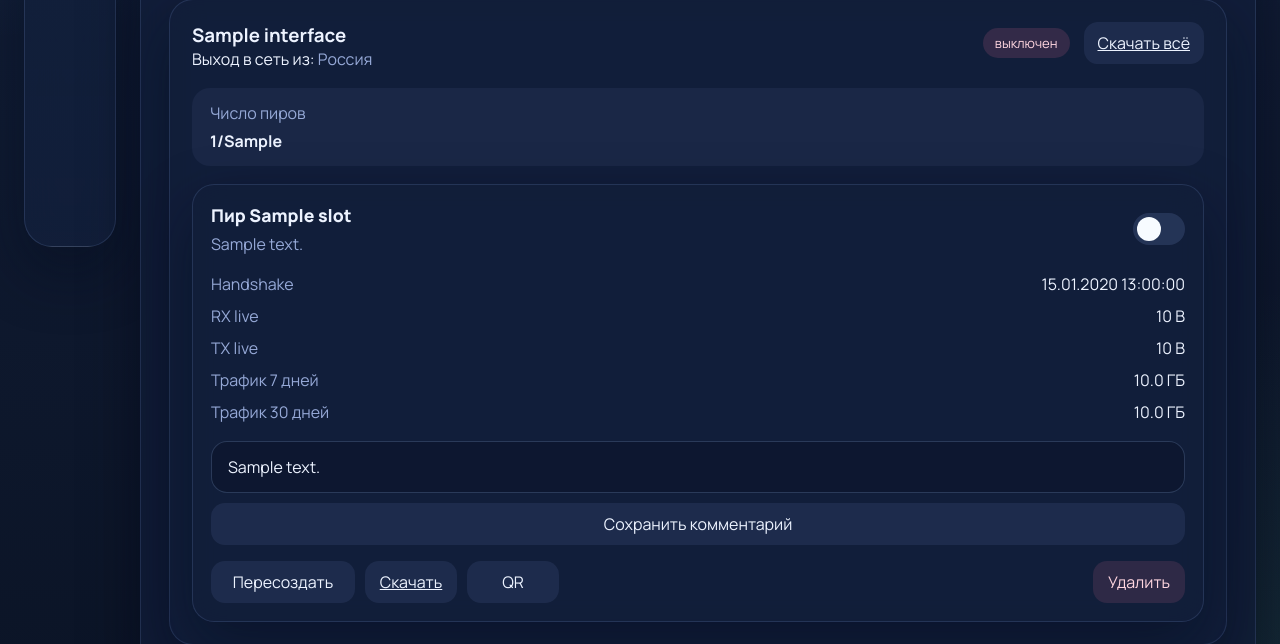
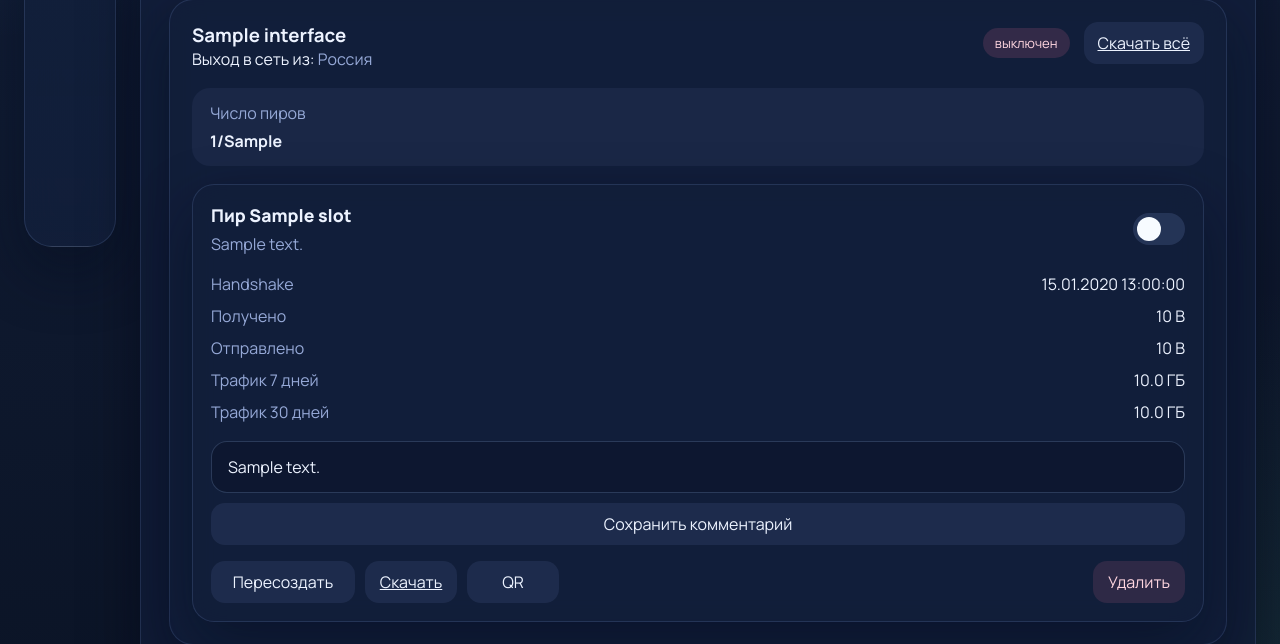
Before and after one commit to altzxd/nelomai-panel, a FastAPI app: template app/templates/dashboard.html in a window 1280 px wide. Shown: the part 529-1173 px from the top of the page. Run offline with FastAPI, Linux system fonts and the light colour scheme; the template is opened without the code that fills it: most values are stand-ins (such as "Sample title", 1, 10 or a date in 2020); some libraries are stand-ins or nearby versions.

Commit message:
Rename peer RX TX labels

```diff
--- a/app/templates/dashboard.html
+++ b/app/templates/dashboard.html
@@ -281,8 +281,8 @@
                                 {% endif %}
                                 <dl class="peer-metrics">
                                     <div><dt>Handshake</dt><dd>{{ peer.handshake_at|handshake_moscow }}</dd></div>
-                                    <div><dt>RX live</dt><dd>{{ peer.live_rx_bytes|bytes_compact }}</dd></div>
-                                    <div><dt>TX live</dt><dd>{{ peer.live_tx_bytes|bytes_compact }}</dd></div>
+                                    <div><dt>Получено</dt><dd>{{ peer.live_rx_bytes|bytes_compact }}</dd></div>
+                                    <div><dt>Отправлено</dt><dd>{{ peer.live_tx_bytes|bytes_compact }}</dd></div>
                                     <div><dt>Трафик 7 дней</dt><dd>{{ "%.1f"|format(peer.traffic_7d_mb / 1024) }} ГБ</dd></div>
                                     <div><dt>Трафик 30 дней</dt><dd>{{ "%.1f"|format(peer.traffic_30d_mb / 1024) }} ГБ</dd></div>
                                 </dl>
```
